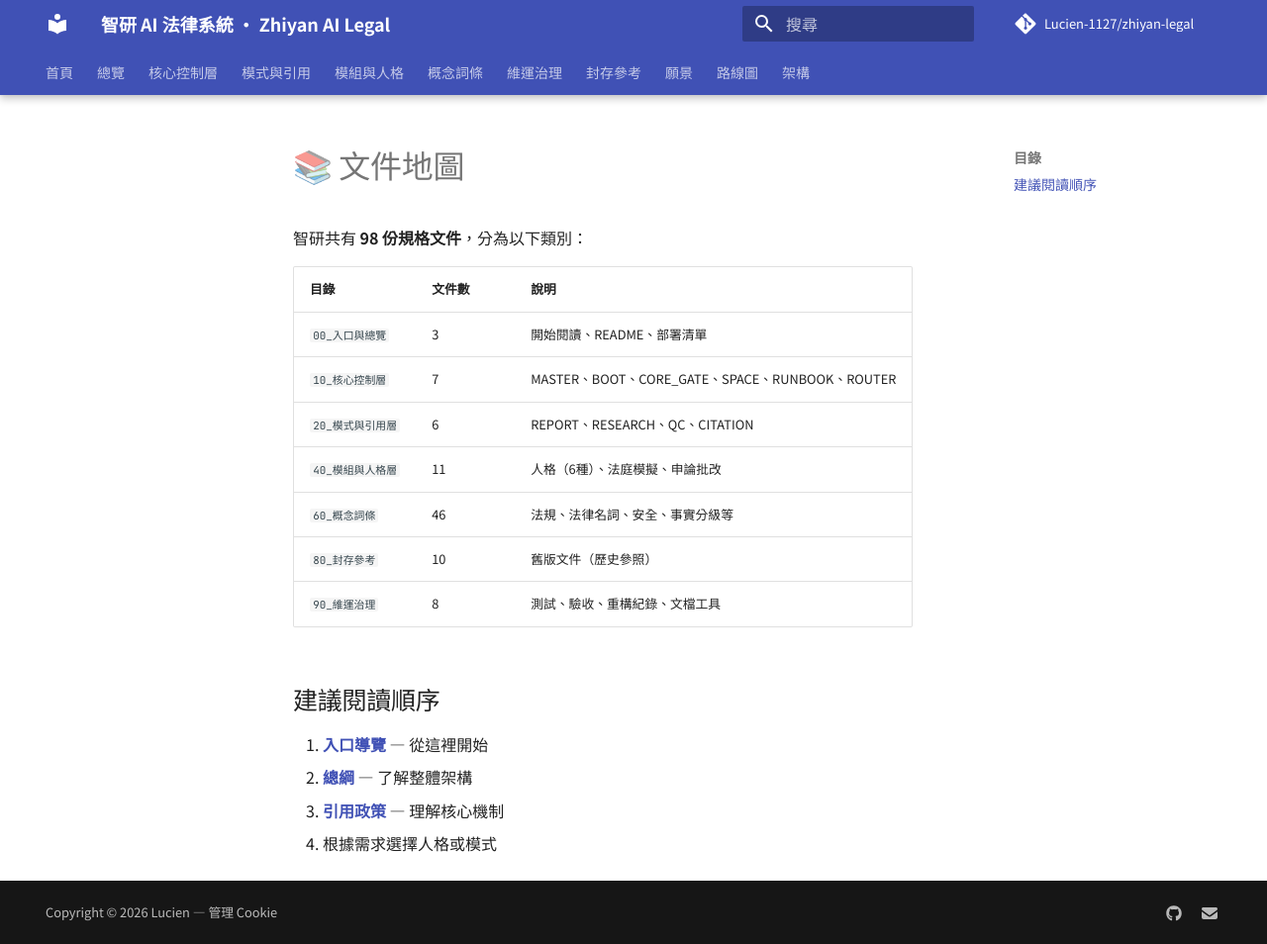
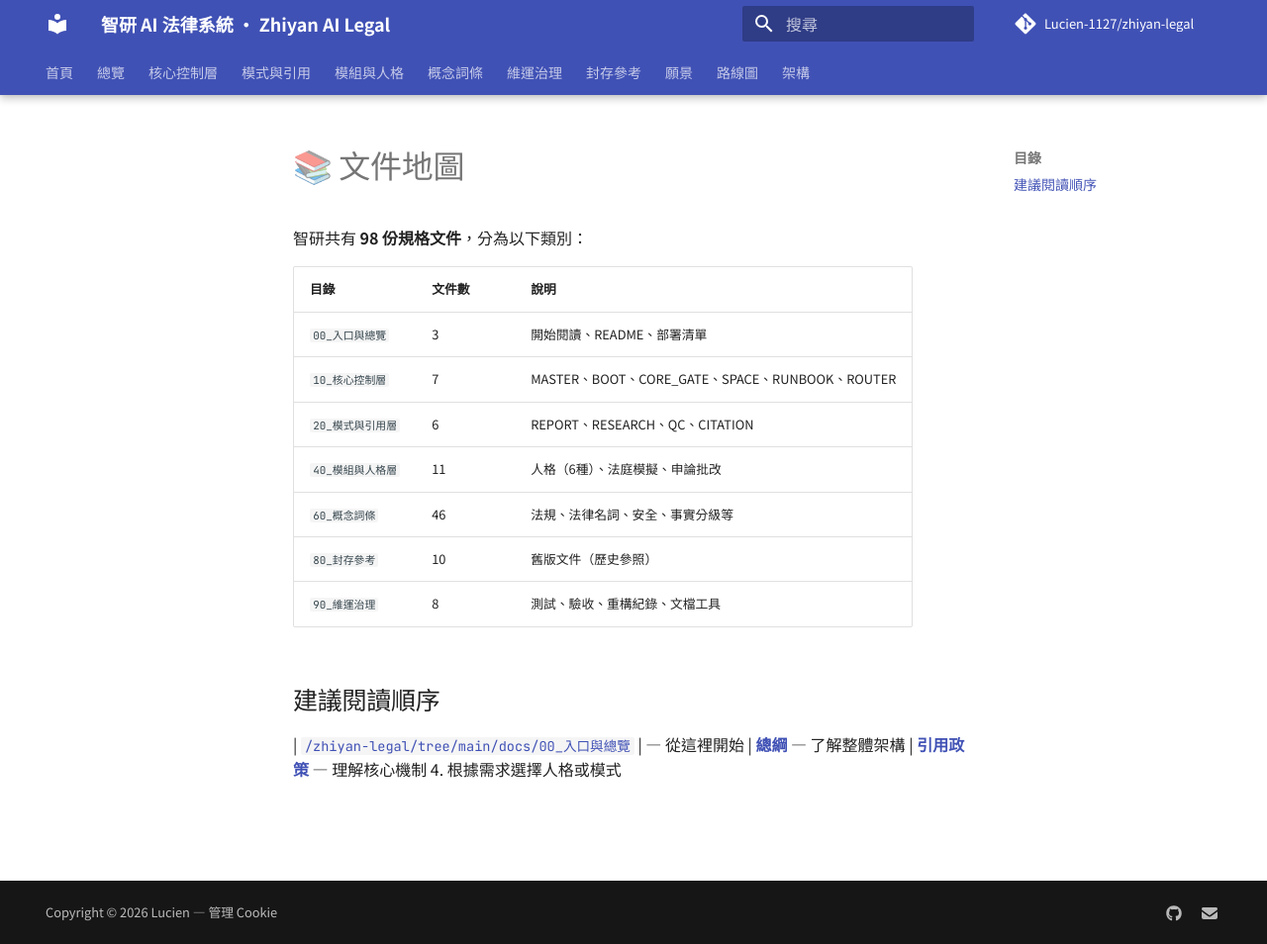
Before and after one commit to Lucien-1127/zhiyan-legal, an MkDocs documentation site: the page built from docs/wiki/Documentation-Map.md, in a window 1280 px wide and 954 px high. Shown: the whole window at 99% size. Built offline with MkDocs 1.6.1 and Material for MkDocs 9.7.7, drawn with Linux system fonts in a browser that asks for light colours; comment, search, counter and statistics services are not loaded.

Commit message:
fix: Wiki 連結路徑修正（MkDocs strict 校驗通過）

```diff
--- a/docs/wiki/Documentation-Map.md
+++ b/docs/wiki/Documentation-Map.md
@@ -14,7 +14,7 @@
 
 ## 建議閱讀順序
 
-1. **[入口導覽](00_入口與總覽/00_開始閱讀_入口導覽_v2.1.0.md)** — 從這裡開始
-2. **[總綱](40_模組與人格層/53_人格_總綱_v2.0.0.md)** — 了解整體架構
-3. **[引用政策](20_模式與引用層/30_引用政策_CITATION_POLICY_v2.0.0.md)** — 理解核心機制
+| [`/zhiyan-legal/tree/main/docs/00_入口與總覽`](https://github.com/Lucien-1127/zhiyan-legal/tree/main/docs/00_入口與總覽) | — 從這裡開始
+| **[總綱](https://github.com/Lucien-1127/zhiyan-legal/blob/main/docs/40_模組與人格層/53_人格_總綱_v2.0.0.md)** — 了解整體架構
+| **[引用政策](https://github.com/Lucien-1127/zhiyan-legal/blob/main/docs/20_模式與引用層/30_引用政策_CITATION_POLICY_v2.0.0.md)** — 理解核心機制
 4. 根據需求選擇人格或模式
```
Also changed, not shown: docs/wiki/Home.md (+6 -6 lines).
